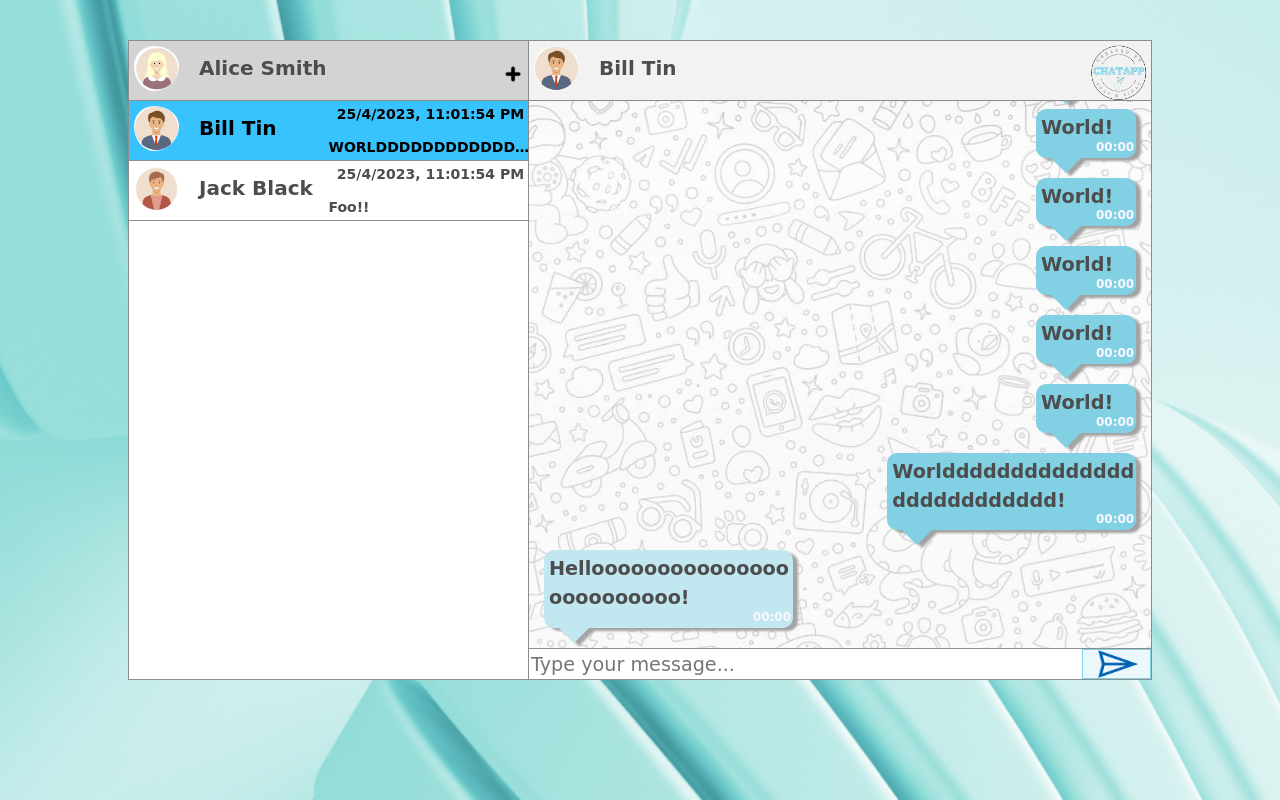
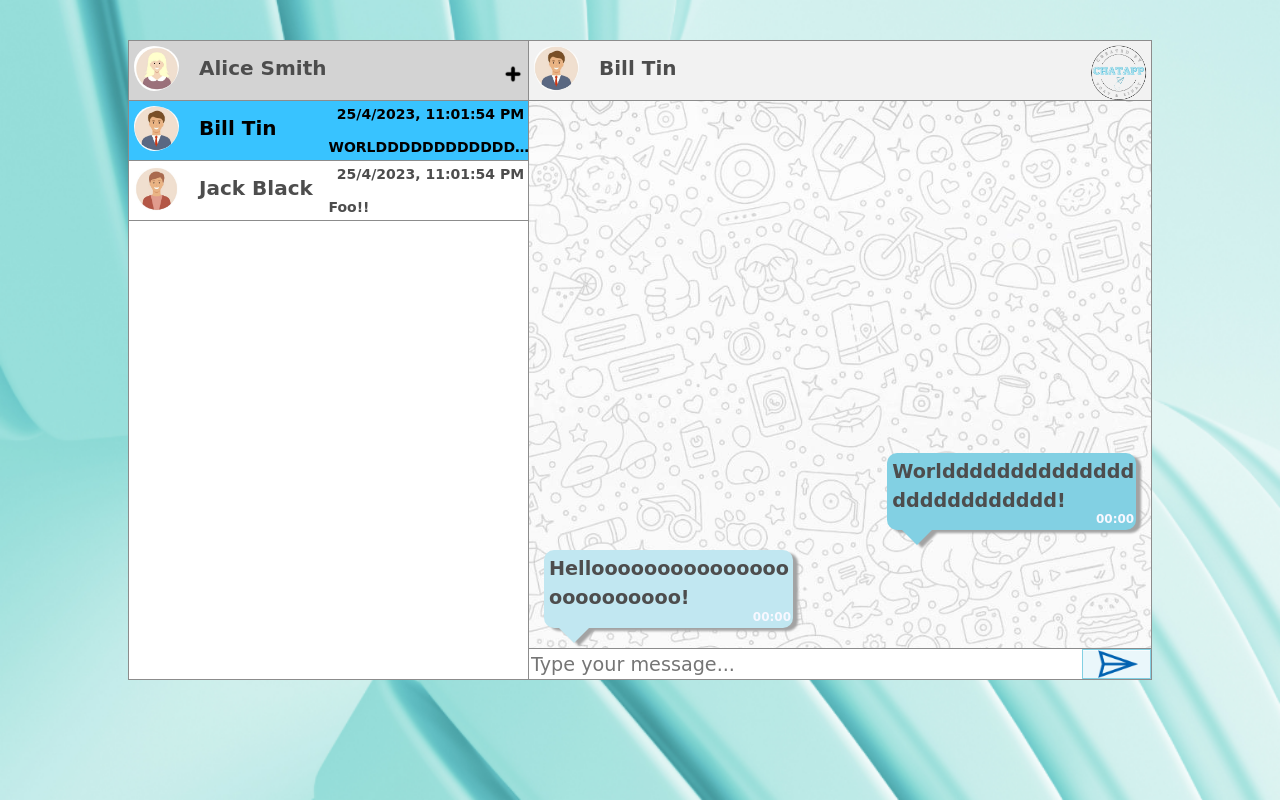
Before and after one commit to doximanman/Chatapp-Functionality-1B, a React (Create React App) app: page /Chat in a window 1280 px wide. Built offline with nearby package versions, Linux system fonts and the light colour scheme.

Commit message:
Message sending functionality!

```diff
--- a/src/Chat/Chat.css
+++ b/src/Chat/Chat.css
@@ -185,7 +185,7 @@ body {
     margin-bottom:20px;
     width:max-content;
     /*height:max-content;*/
-    max-width:40%;
+    max-width:min(40% , 500px);
     min-width:100px;
     /*min-height: 40px;*/
     word-break:break-word;
--- a/src/Chat/Chat.js
+++ b/src/Chat/Chat.js
@@ -2,11 +2,12 @@ import "./Chat.css"
 import mainPFP from "../Pictures/user3-icon.jpg";
 import sendIcon from "../Pictures/send-icon.png";
 import Profile from "./Profile";
-import ChatMessage from "./ChatMessage";
 import userPFP from "../Pictures/user1-icon.jpg";
 import user2PFP from "../Pictures/user2-icon.jpg";
 import ChatPreview from "./ChatPreview";
 import ChatTitle from "./ChatTitle";
+import {useState, useRef} from "react";
+import ChatMessage from "./ChatMessage";
 
 function Chat() {
 
@@ -28,7 +29,7 @@ function Chat() {
         pfp: mainPFP,
         name: "Alice Smith"
     }
-    const messages = [{
+    const [messages,setMessages]=useState([{
         message: "Hellooooooooooooooooooooooooo!",
         time: "00:00",
         type: "received"
@@ -36,47 +37,25 @@ function Chat() {
         message: "Worldddddddddddddddddddddddddd!",
         time: "00:00",
         type: "sent"
-    }, {
-        message: "World!",
-        time: "00:00",
-        type: "sent"
-    }, {
-        message: "World!",
-        time: "00:00",
-        type: "sent"
-    }, {
-        message: "World!",
-        time: "00:00",
-        type: "sent"
-    }, {
-        message: "World!",
-        time: "00:00",
-        type: "sent"
-    }, {
-        message: "World!",
-        time: "00:00",
-        type: "sent"
-    }, {
-        message: "World!",
-        time: "00:00",
-        type: "sent"
-    }, {
-        message: "World!",
-        time: "00:00",
-        type: "sent"
-    }, {
-        message: "World!",
-        time: "00:00",
-        type: "sent"
-    }, {
-        message: "World!",
-        time: "00:00",
-        type: "sent"
-    }, {
-        message: "World!",
-        time: "00:00",
-        type: "sent"
-    }]
+    }]);
+
+    const messageList = messages.map((message, key) => {
+        return <ChatMessage {...message} key={key}/>;
+    });
+
+    const userInput=useRef('');
+
+    const newMessage=function(){
+
+        const date=new Date();
+
+        let msg={message:userInput.current.value,time:date.getHours()+":"+date.getMinutes(),type:"sent"};
+        console.log(msg);
+
+        document.getElementById('message-input').value='';
+
+        setMessages(messages => [msg,...messages]);
+    }
 
     // selected user
     const selectedUser = chats.filter((chat) => chat.classes.includes("selected-preview"))[0];
@@ -84,9 +63,6 @@ function Chat() {
     // loading components
     const chatList = chats.map((chat, key) => {
         return <ChatPreview {...chat} key={key}/>;
-    })
-    const messageList = messages.map((message, key) => {
-        return <ChatMessage {...message} key={key}/>;
     })
 
     return (
@@ -102,8 +78,8 @@ function Chat() {
                         {messageList}
                     </div>
                     <div id="chat-footer">
-                        <input type="text" id="message-input" placeholder="Type your message..."/>
-                        <button id="send-btn" type="submit" className="button-8">
+                        <input ref={userInput} type="text" id="message-input" placeholder="Type your message..."/>
+                        <button onClick={newMessage} id="send-btn" type="submit" className="button-8">
                             <img id="send-icon" src={sendIcon} height="28" width="40" alt="send"/>
                         </button>
                     </div>
--- a/src/Chat/ChatMessage.js
+++ b/src/Chat/ChatMessage.js
@@ -1,5 +1,6 @@
+
+
 function ChatMessage({message,time,type}){
-
     const classes="message message-"+type+" bubble item";
 
     return(
```
